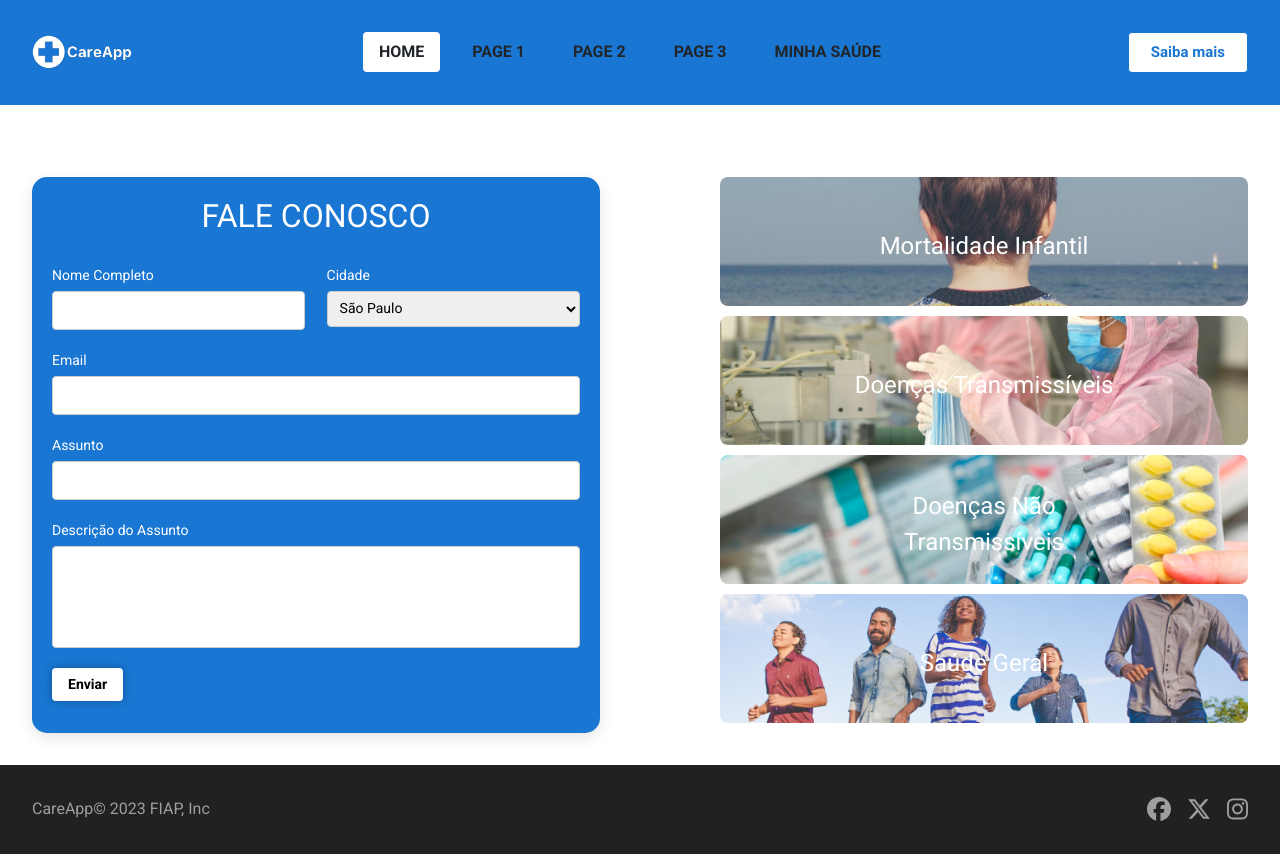
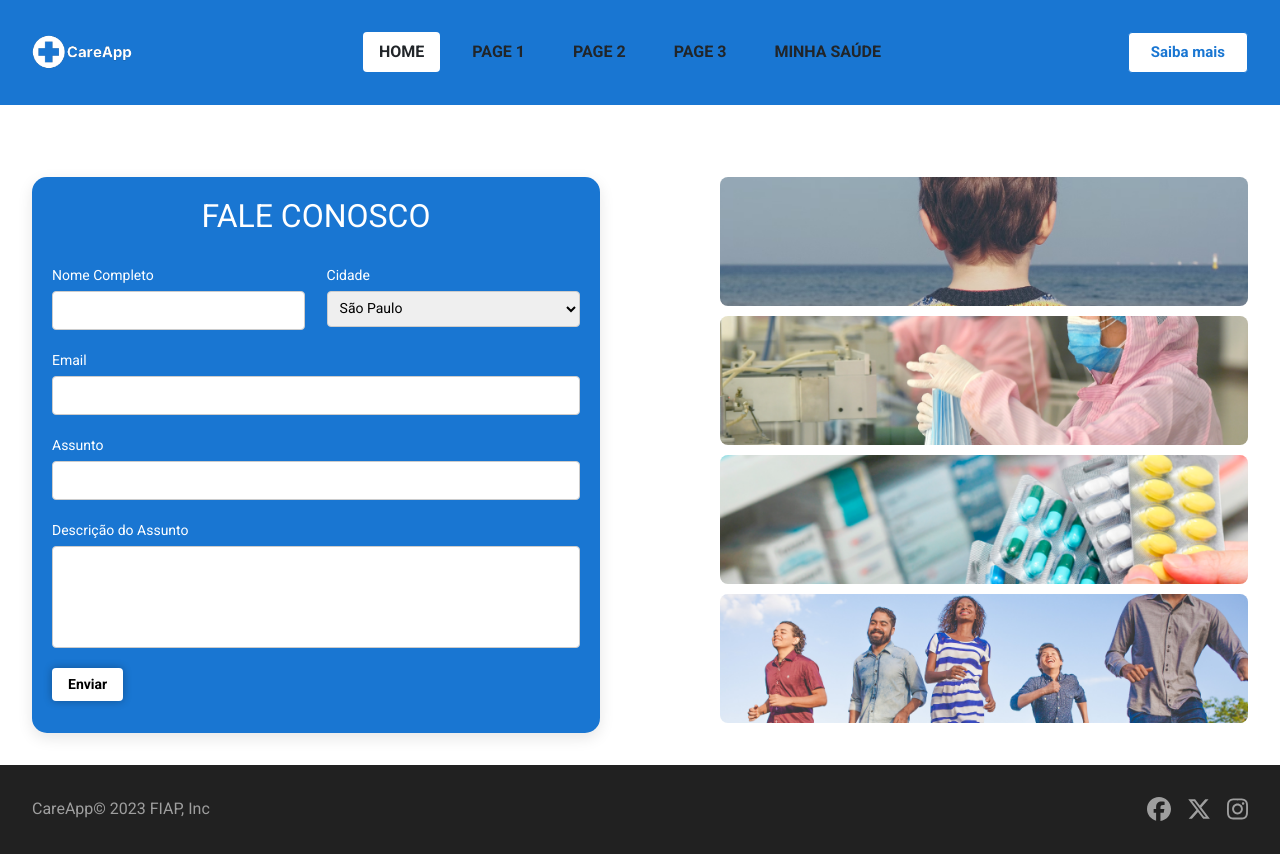
Before and after one commit to VictorJaber/global-solution-23, a React (Vite) app: page / in a window 1280 px wide. Built offline with nearby package versions, Linux system fonts and the light colour scheme.

Commit message:
feat: text animation

```diff
--- a/src/components/HomeCard/index.tsx
+++ b/src/components/HomeCard/index.tsx
@@ -1,15 +1,16 @@
-import {CardContainer, StyledCard, Txt} from "@components/HomeCard/styles.ts";
+import { CardContainer, StyledCard, Txt } from '@components/HomeCard/styles.ts';
 
 interface HomeCardProps {
-    path: string,
-    imgUrl: string,
-    title: string,
+  path: string;
+  imgUrl: string;
+  title: string;
 }
-export function HomeCard ({path, imgUrl, title}:HomeCardProps){
-    return (
-        <CardContainer>
-            <StyledCard to = {path} $imgUrl = {imgUrl}/>
-            <Txt> {title} </Txt>
-        </CardContainer>
-    )
+export function HomeCard({ path, imgUrl, title }: HomeCardProps) {
+  return (
+    <CardContainer>
+      <StyledCard to={path} $imgUrl={imgUrl}>
+        <Txt>{title}</Txt>
+      </StyledCard>
+    </CardContainer>
+  );
 }
--- a/src/components/HomeCard/styles.ts
+++ b/src/components/HomeCard/styles.ts
@@ -1,8 +1,8 @@
-import {Link} from "react-router-dom";
-import styled, {keyframes} from "styled-components";
+import { Link } from 'react-router-dom';
+import styled, { keyframes } from 'styled-components';
 
 interface HomeCardImg {
-    $imgUrl: string,
+  $imgUrl: string;
 }
 
 const txtAnimation = keyframes`
@@ -10,12 +10,23 @@ const txtAnimation = keyframes`
     40% {opacity: 0.6 }
     100%{opacity: 1}
 `;
+
+export const Txt = styled.p`
+  font-size: 1.25rem;
+  color: white;
+  position: absolute;
+  top: 50%;
+  left: 50%;
+  transform: translate(-50%, -50%);
+  display: none;
+`;
+
 export const StyledCard = styled(Link)<HomeCardImg>`
   height: 129px;
   margin-bottom: 10px;
   border-radius: 8px;
   padding: 10px 80px;
-  background: center center no-repeat ${({$imgUrl})=>`url(${$imgUrl})`} ;
+  background: center center no-repeat ${({ $imgUrl }) => `url(${$imgUrl})`};
   transition: all 0.3s ease-in-out;
   background-size: cover;
   display: flex;
@@ -26,33 +37,23 @@ export const StyledCard = styled(Link)<HomeCardImg>`
 
   &:hover {
     transform: scale(1.05);
+
     & p {
-      animation: ${txtAnimation} 0.7s cubic-bezier(0.215, 0.610, 0.355, 1.000) both;
+      animation: ${txtAnimation} 0.7s cubic-bezier(0.215, 0.61, 0.355, 1) both;
+      display: block;
     }
-    &:before{
+
+    &:before {
       position: absolute;
       inset: 0;
-      background-color: rgba(0,0,0,0.5);
+      background-color: rgba(0, 0, 0, 0.5);
       display: block;
-      content: "";
+      content: '';
       color: white;
     }
   }
 `;
 
-export const Txt = styled.p`
-  font-size: 1.5rem;
-  color: white;
-  position: absolute;
-  top: 50%;
-  left: 50%;
-  transform: translate(-50%, -50%);
-  display: block;
-  &:hover{
-    display: block;
-  }
+export const CardContainer = styled.div`
+  position: relative;
 `;
-
-export const CardContainer = styled.div`
-    position: relative;
-`;
```
Also changed, not shown: src/pages/Home/index.tsx (+24 -11 lines).
